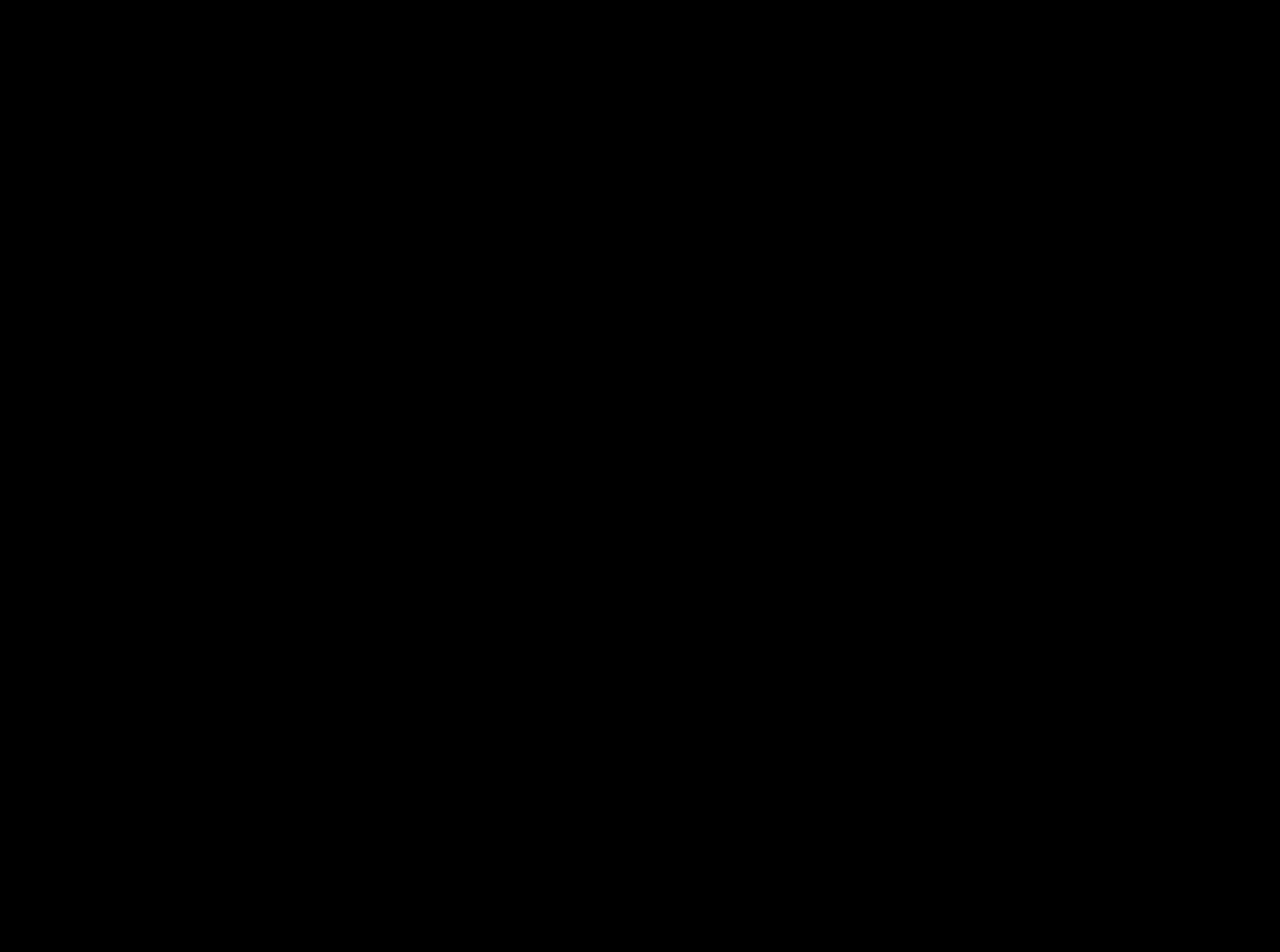
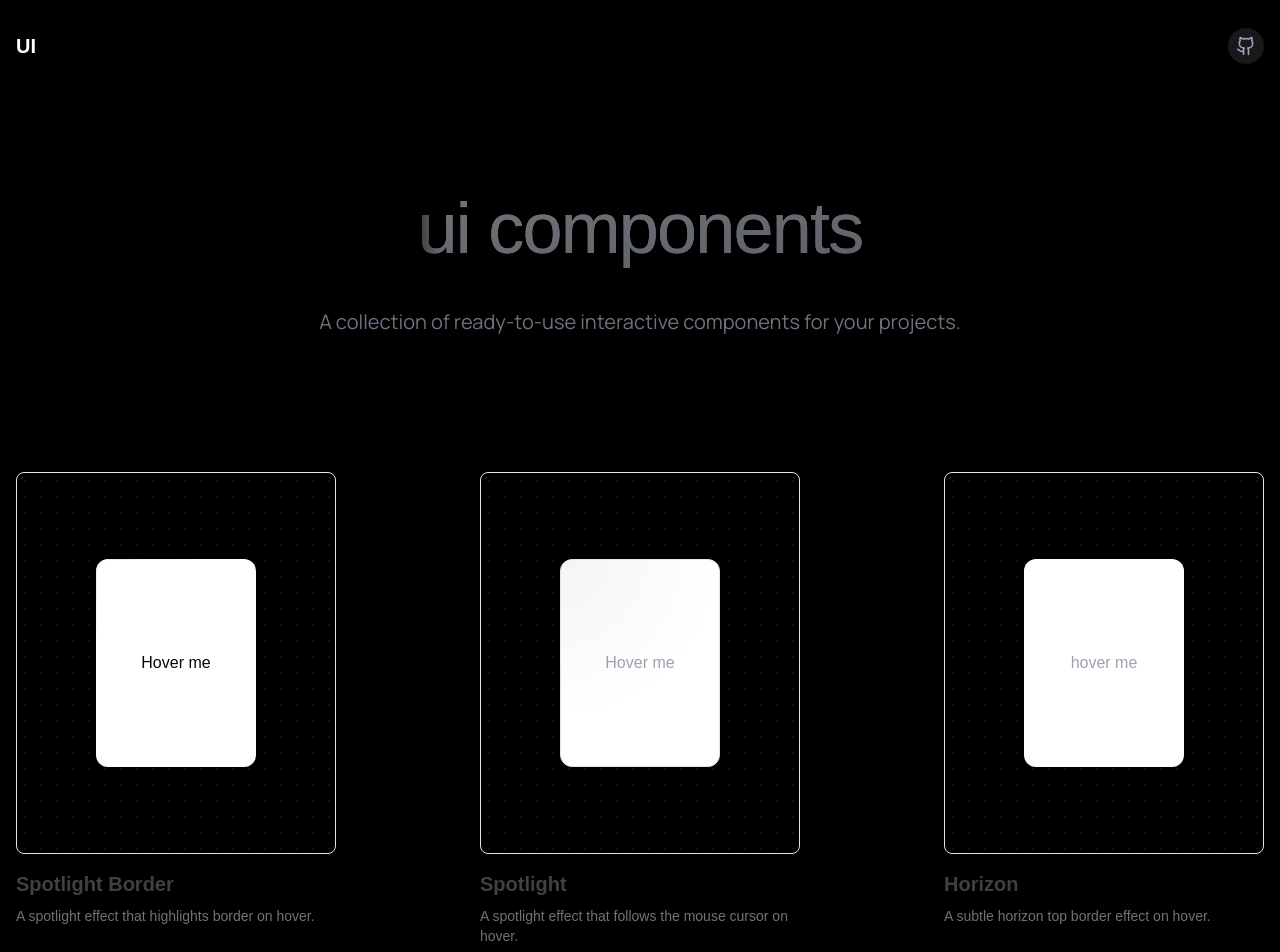
Before and after one commit to mahendraDew/bytecodeui, a Next.js app: page /ui in a window 1280 px wide. Before the commit this address had no page. Shown: the top 952 px of the page. Before the commit the page ends 800 px from the top, so only its background shows below. Built offline with nearby package versions, Linux system fonts and the light colour scheme.

Commit message:
added landing page

```diff
--- a/app/page.tsx
+++ b/app/page.tsx
@@ -1,37 +1,31 @@
-import { COMPONENTS_LIST } from "@/data/component-list"
+"use client"
 
-import { CardContainer } from "@/components/card-container"
+import Hero from '@/components/landing/Hero'
+import Footer from '@/components/Footer'
+import { useState } from 'react'
+import Preloader from '@/components/landing/preloader'
+import Explore from '@/components/landing/Explore'
+import Builtwith from '@/components/landing/Builtwith'
 
-export default function Home() {
+
+export default function Home () {
+  const [loading, setLoading] = useState(true)
+
   return (
-    <>
-      <section>
-        <div className="relative z-0 mx-auto max-w-3xl pb-24 pt-12 text-center">
-          <div>
-            <h1 className="bg-gradient-to-br from-white to-stone-500 bg-clip-text text-center font-display text-4xl font-bold tracking-[-0.02em] text-transparent drop-shadow-sm [text-wrap:balance] md:text-7xl md:leading-[5rem]">
-              React + Tailwind components
-            </h1>
-            <p className="mt-6 text-center text-gray-500 [text-wrap:balance] md:text-xl">
-              A collection of copy-paste interactive components for your
-              projects.
-            </p>
-          </div>
-        </div>
-      </section>
-      <div className="mx-auto max-w-7xl py-10">
-        <div className="grid grid-cols-1 gap-36 md:grid-cols-2 lg:grid-cols-3">
-          {COMPONENTS_LIST.map((item, index) => (
-            <CardContainer
-              key={index}
-              slug={item.slug}
-              name={item.name}
-              description={item.description}
-            >
-              <item.component />
-            </CardContainer>
-          ))}
-        </div>
-      </div>
-    </>
+    <div className='w-full h-full'>
+     {loading ? (
+          <Preloader key="preloader" onComplete={() => setLoading(false)} />
+        ) : (
+          <>
+            <Hero />
+
+            <Explore />
+
+            <Builtwith />
+
+            <Footer />
+          </>
+        )}
+    </div>
   )
 }
--- /dev/null
+++ b/app/ui/layout.tsx
@@ -0,0 +1,15 @@
+import Footer from '@/components/Footer'
+import { Navbar } from '@/components/Navbar'
+import React from 'react'
+
+export default function layout ({ children }: { children: React.ReactNode }) {
+  return (
+    <>
+      <div className='px-4 mx-auto flex min-h-screen max-w-7xl flex-col'>
+        <Navbar logoText='UI' logoUrl='/ui' />
+        {children}
+      </div>
+      <Footer />
+    </>
+  )
+}
--- /dev/null
+++ b/app/ui/page.tsx
@@ -0,0 +1,59 @@
+// import { Navbar } from '@/components/Navbar'
+import React from 'react'
+
+import { Manrope } from 'next/font/google'
+import { COMPONENTS_LIST } from '@/data/component-list'
+import {CardContainer} from '@/components/card-container'
+import AnimatedShinyText from '@/components/ui/animated-shiny-text'
+
+const manrope = Manrope({
+  subsets: ['latin'],
+  weight: ['400', '700', '800'],
+  style: ['normal']
+})
+
+export default function page () {
+  return (
+    // <div className='px-4 mx-auto flex min-h-screen max-w-7xl flex-col'>
+    //   <Navbar logoText='UI' />
+    <div className='w-full h-full  mb-32'>
+
+      {/* Hero Heading */}
+      <section>
+        <div
+          className={`relative z-0 mx-auto max-w-3xl pb-24 pt-12 text-center `}
+        >
+          <div>
+            <h1 className='mt-8 bg-gradient-to-br from-slate-300 to-slate-500 py-4 bg-clip-text text-center text-4xl font-medium tracking-tight text-transparent md:text-7xl'>
+              <AnimatedShinyText className='inline-flex items-center justify-center px-4 py-1 transition ease-out'>
+                ui components
+              </AnimatedShinyText>
+            </h1>
+            <p
+              className={`mt-6 text-center text-gray-500 [text-wrap:balance] md:text-xl ${manrope.className}`}
+            >
+              A collection of ready-to-use interactive components for your
+              projects.
+            </p>
+          </div>
+        </div>
+      </section>
+      {/* Component-Listing card */}
+      <div className='mx-auto max-w-7xl py-10 '>
+        <div className='grid grid-cols-1 gap-36 md:grid-cols-2 lg:grid-cols-3'>
+          {COMPONENTS_LIST.map((component, index) => (
+            <CardContainer
+              key={index}
+              name={component.name}
+              description={component.description}
+              slug={component.slug}
+            >
+              <component.component />
+            </CardContainer>
+          ))}
+        </div>
+      </div>
+    </div>
+    // </div>
+  )
+}
```
Also changed, not shown: app/layout.tsx (line endings or trailing spaces).
